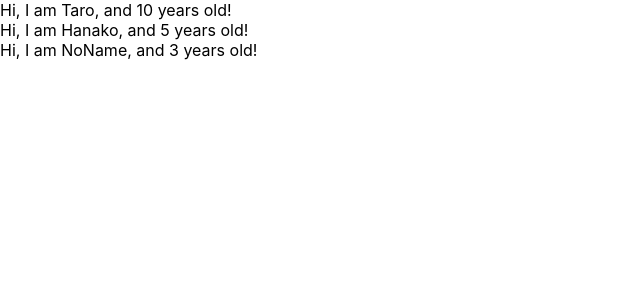
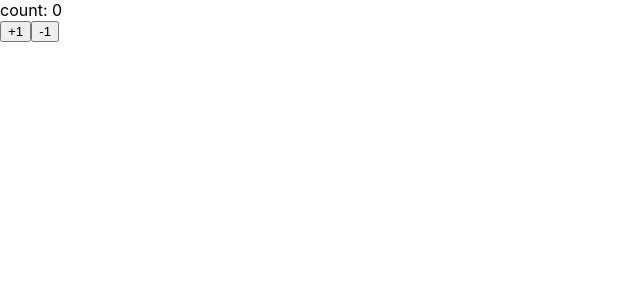
Before and after one commit to bata-1/redux-crud-application, a React (Create React App) app: page / in a window 1280 px wide. Shown: the top 300 px of the page, without its empty margins (0-640 px from the left). Built offline with nearby package versions, Linux system fonts and the light colour scheme.

Commit message:
learn state and setState

```diff
--- a/src/App.js
+++ b/src/App.js
@@ -1,29 +1,28 @@
-import React from 'react';
-import PropTypes from 'prop-types'
+import React,{Component} from 'react';
 
-const App = () => {
-  const profiles = [
-    {name:"Taro", age:10},
-    {name:"Hanako", age:5},
-    {name:"NoName",age: 3}
-  ]
-  return(
-    <div>
-     {
-      profiles.map((profile,index)  => {
-       return <User name={profile.name} age={profile.age} key={index}/>
-     })
-     }
-    </div>
-)}
+const App = () => ( <Counter></Counter>)
 
-const User = (props) => {
-  return <div>Hi, I am {props.name}, and {props.age} years old!</div>
-}
+class Counter extends Component {
+   constructor(props) {
+    super(props)
+    this.state = { count: 0}
+   }
 
-User.propTypes = {
- name: PropTypes.string,
- age: PropTypes.number.isRequired
+   handlePlusButton = () => {
+    this.setState({ count: this.state.count + 1})
+   }
+   handleMinusButton = () => {
+    this.setState({ count: this.state.count - 1})
+   }
+   render() {
+    return (
+    <React.Fragment>
+    <div>count: {this.state.count }</div>
+    <button onClick={this.handlePlusButton}>+1</button>
+    <button onClick={this.handleMinusButton}>-1</button>
+  </React.Fragment>
+  )
+  }
 }
 
 export default App;
```
